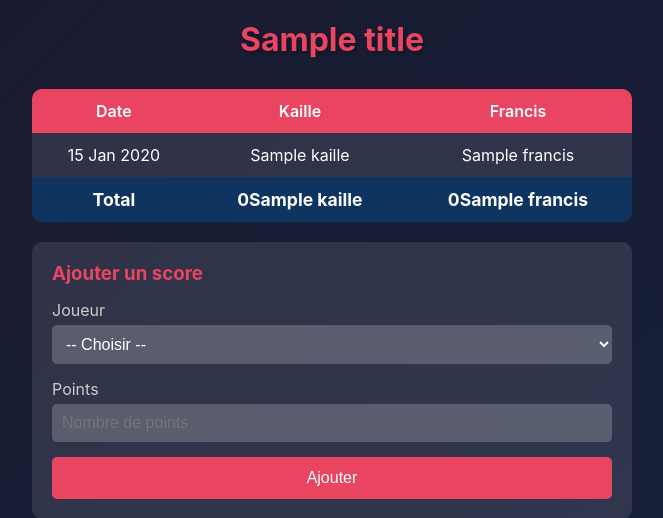
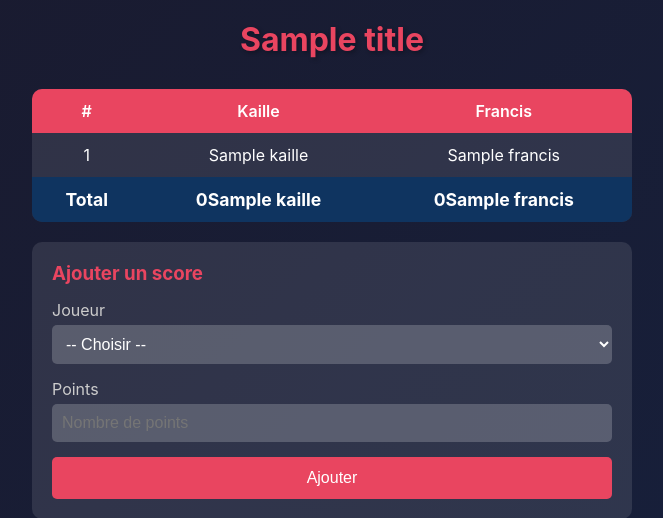
Before and after one commit to Edweis/rami-gin-count, a Node server app: template views/index.pug in a window 1280 px wide. Shown: the top 518 px of the page, without its empty margins (308-971 px from the left). Run offline with Node 20, Linux system fonts and the light colour scheme; the template is opened without the code that fills it: most values are stand-ins (such as "Sample title", 1, 10 or a date in 2020).

Commit message:
feat: Store datetime, display game number instead of date

```diff
--- a/server.js
+++ b/server.js
@@ -44,7 +44,7 @@ app.post('/add', (req, res) => {
   const counts = loadData();
 
   const newEntry = {
-    date: new Date().toLocaleDateString('fr-FR'),
+    datetime: new Date().toISOString(),
     kaille: player === 'Kaille' ? parseInt(points) || 0 : 0,
     francis: player === 'Francis' ? parseInt(points) || 0 : 0
   };
@@ -61,7 +61,7 @@ app.post('/api/add', (req, res) => {
   const counts = loadData();
 
   const newEntry = {
-    date: new Date().toLocaleDateString('fr-FR'),
+    datetime: new Date().toISOString(),
     kaille: player === 'Kaille' ? parseInt(points) || 0 : 0,
     francis: player === 'Francis' ? parseInt(points) || 0 : 0
   };
--- a/views/index.pug
+++ b/views/index.pug
@@ -103,13 +103,13 @@ html(lang="fr")
       table
         thead
           tr
-            th Date
+            th #
             th Kaille
             th Francis
         tbody
-          each count in counts
+          each count, index in counts
             tr
-              td= count.date
+              td= index + 1
               td= count.kaille || '-'
               td= count.francis || '-'
           tr.total-row
```
